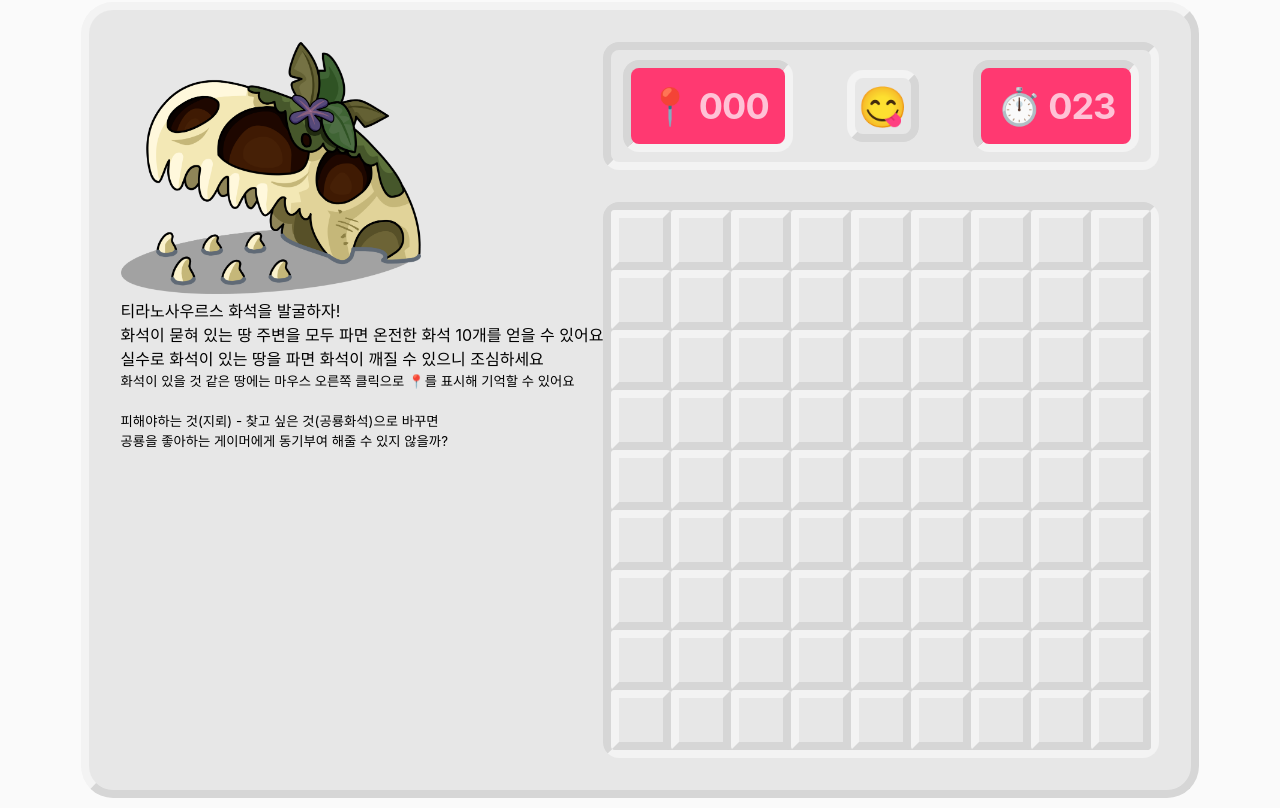
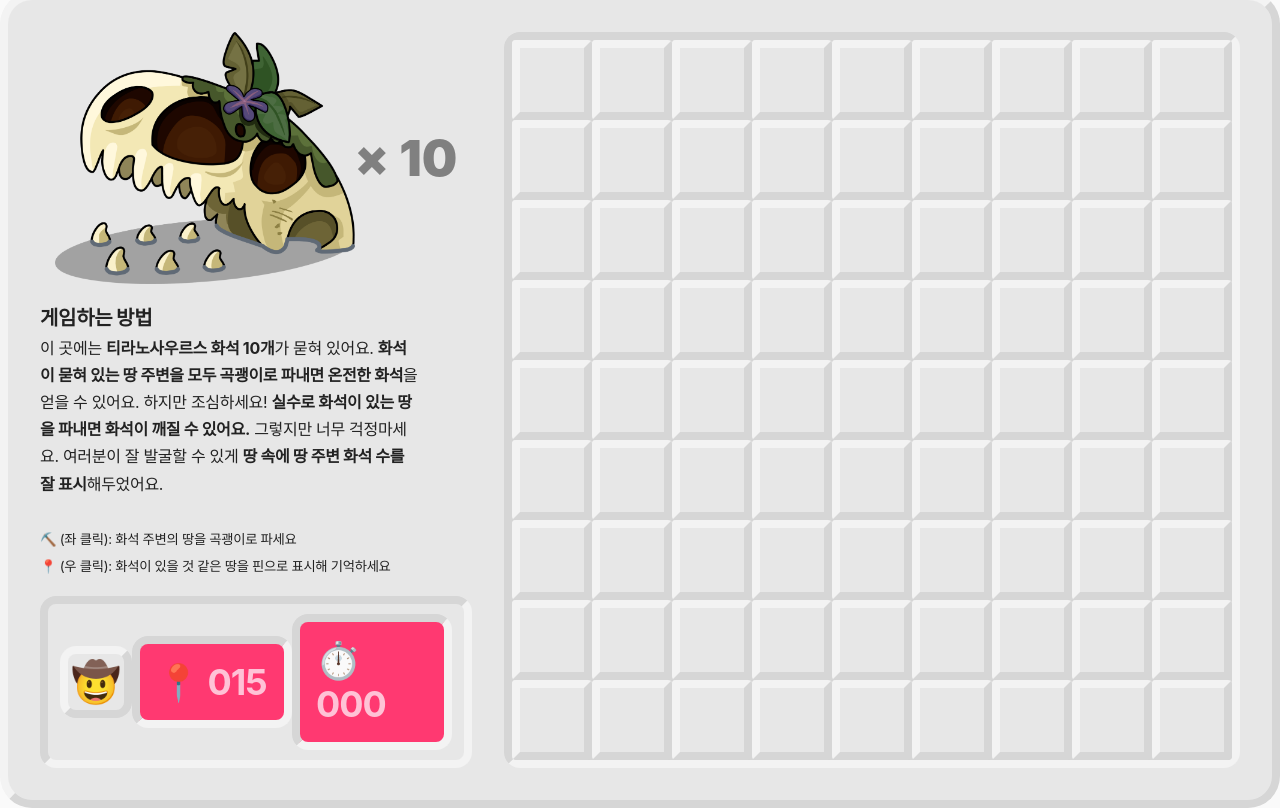
Before and after one commit to manudeli/minesweeper, a React (Create React App) app: page / in a window 1280 px wide. Built offline with nearby package versions, Linux system fonts and the light colour scheme.

Commit message:
handle right click

```diff
--- a/src/components/App/App.scss
+++ b/src/components/App/App.scss
@@ -17,7 +17,7 @@
 
 .Body {
   background-color: rgb(214, 214, 214);
-  margin-top: 32px;
+  margin-left: 32px;
   @include borders(rgb(243, 243, 243), rgb(214, 214, 214), 16px);
   display: grid;
   grid-template-rows: repeat(9, 1fr);
--- a/src/components/App/index.tsx
+++ b/src/components/App/index.tsx
@@ -1,67 +1,172 @@
-import React, { useState } from "react";
+import React, { useState, useEffect } from "react";
 
 import Button from "../Button";
 import NumberDisplay from "../NumberDisplay";
 import { generateCells } from "../../utils";
+import { Face, Cell, CellState } from "../../types";
 import imgFossil from "../../assets/fossil.png";
+import { NUMBER_OF_PINS, NUMBER_OF_BOMBS } from "../../constants";
 
 import "./App.scss";
 
 const App: React.FC = () => {
-  const [cells, setSells] = useState(generateCells());
+  const [cells, setCells] = useState<Cell[][]>(generateCells());
+  const [face, setFace] = useState<Face>(Face.curious);
+  const [time, setTime] = useState<number>(0);
+  const [live, setLive] = useState<boolean>(false);
+  const [bombCounter, setBombCounter] = useState<number>(NUMBER_OF_PINS);
+
+  useEffect(() => {
+    const handleMousedown = (): void => {
+      setFace(Face.finding);
+    };
+    const handleMouseup = (): void => {
+      setFace(Face.curious);
+    };
+    window.addEventListener("mousedown", handleMousedown);
+    window.addEventListener("mouseup", handleMouseup);
+
+    return () => {
+      window.removeEventListener("mousedown", handleMousedown);
+      window.removeEventListener("mouseup", handleMouseup);
+    };
+  }, []);
+
+  useEffect(() => {
+    if (live) {
+      const timer = setInterval(() => {
+        setTime(time + 1);
+      }, 1000);
+
+      return () => {
+        clearInterval(timer);
+      };
+    }
+  }, [live, time]);
+
+  const handleCellClick = (rowParam: number, colParam: number) => (): void => {
+    if (!live) {
+      setLive(true);
+    }
+  };
+
+  const handleCellContext = (rowParam: number, colParam: number) => (
+    e: React.MouseEvent<HTMLDivElement, MouseEvent>
+  ): void => {
+    e.preventDefault();
+
+    if (bombCounter <= 0) {
+      return;
+    }
+
+    const currentCells = cells.slice();
+    const currentCell = cells[rowParam][colParam];
+
+    if (currentCell.state === CellState.visible) {
+      return;
+    } else if (currentCell.state === CellState.open) {
+      currentCells[rowParam][colParam].state = CellState.flagged;
+      setCells(currentCells);
+      setBombCounter(bombCounter - 1);
+    } else if (currentCell.state === CellState.flagged) {
+      currentCells[rowParam][colParam].state = CellState.open;
+      setCells(currentCells);
+      setBombCounter(bombCounter + 1);
+    }
+  };
+
+  const handleFaceClick = (): void => {
+    if (live) {
+      setLive(false);
+      setTime(0);
+      setCells(generateCells());
+    }
+  };
 
   const renderCells = (): React.ReactNode => {
     return cells.map((row, rowIndex) =>
       row.map((cell, colIndex) => (
         <Button
           key={`${colIndex}-${rowIndex}`}
-          state={cell.state}
-          value={cell.value}
+          onClick={handleCellClick}
+          onContext={handleCellContext}
           row={rowIndex}
           col={colIndex}
+          value={cell.value}
+          state={cell.state}
         />
       ))
     );
   };
 
-  console.log(cells);
-
   return (
     <div className="App">
-      <div>
+      <div
+        style={{
+          display: "flex",
+          flexDirection: "column",
+          justifyContent: "space-between",
+        }}
+      >
+        <div style={{ fontSize: 50, fontWeight: 900 }}>
+          <div
+            style={{
+              display: "flex",
+              justifyContent: "center",
+              alignItems: "center",
+              fontSize: 50,
+              fontWeight: 900,
+              color: "gray",
+            }}
+          >
             <img
               src={imgFossil}
               alt="fossil"
               style={{ width: 300, borderRadius: 16 }}
             />
+            × {NUMBER_OF_BOMBS}
+          </div>
+        </div>
+        <div
+          style={{
+            width: 380,
+            lineHeight: 1.7,
+            letterSpacing: -0.3,
+            color: "#222222",
+          }}
+        >
+          <strong style={{ fontSize: 20, fontWeight: 900 }}>
+            게임하는 방법
+          </strong>{" "}
+          <br />이 곳에는{" "}
+          <strong>티라노사우르스 화석 {NUMBER_OF_BOMBS}개</strong>가 묻혀
+          있어요.{" "}
+          <strong>
+            화석이 묻혀 있는 땅 주변을 모두 곡괭이로 파내면 온전한 화석
+          </strong>
+          을 얻을 수 있어요. 하지만 조심하세요!{" "}
+          <strong>실수로 화석이 있는 땅을 파내면 화석이 깨질 수 있어요.</strong>{" "}
+          그렇지만 너무 걱정마세요. 여러분이 잘 발굴할 수 있게{" "}
+          <strong>땅 속에 땅 주변 화석 수를 잘 표시</strong>해두었어요.
           <br />
-        티라노사우르스 화석을 발굴하자! <br />
-        화석이 묻혀 있는 땅 주변을 모두 파면 온전한 화석 10개를 얻을 수 있어요
           <br />
-        실수로 화석이 있는 땅을 파면 화석이 깨질 수 있으니 조심하세요
+          <small>⛏️ (좌 클릭): 화석 주변의 땅을 곡괭이로 파세요</small>
           <br />
           <small>
-          화석이 있을 것 같은 땅에는 마우스 오른쪽 클릭으로 📍를 표시해 기억할
-          수 있어요
-        </small>
-        <br />
-        <br />
-        <small>
-          피해야하는 것(지뢰) - 찾고 싶은 것(공룡화석)으로 바꾸면
-          <br />
-          공룡을 좋아하는 게이머에게 동기부여 해줄 수 있지 않을까?
+            📍 (우 클릭): 화석이 있을 것 같은 땅을 핀으로 표시해 기억하세요
           </small>
         </div>
-      <div>
         <div className="Header">
-          <NumberDisplay value={0} type={"📍"} />
-          <div className="Face">
+          <div className="Face" onClick={handleFaceClick}>
             <span role="img" aria-label="face">
-              😋
+              {face}
             </span>
           </div>
-          <NumberDisplay value={23} type={"⏱️"} />
+          <NumberDisplay value={bombCounter} type={"📍"} />
+          <NumberDisplay value={time} type={"⏱️"} />
         </div>
+      </div>
+      <div>
         <div className="Body"> {renderCells()} </div>
       </div>
     </div>
--- a/src/components/Button/Button.scss
+++ b/src/components/Button/Button.scss
@@ -4,13 +4,13 @@
   background-color: #e7e7e7;
   @include borders(rgb(214, 214, 214), rgb(243, 243, 243), 4px);
   @include buttons();
-  width: 60px;
-  height: 60px;
+  width: 80px;
+  height: 80px;
   display: flex;
   justify-content: center;
   align-items: center;
   font-weight: 700;
-  font-size: 24px;
+  font-size: 30px;
 
   &.visible {
     @include borders(rgb(214, 214, 214), rgb(214, 214, 214), 12px);
--- a/src/components/Button/index.tsx
+++ b/src/components/Button/index.tsx
@@ -9,9 +9,18 @@ interface ButtonProps {
   col: number;
   state: CellState;
   value: CellValue;
+  onClick(rowParam: number, colParam: number): (...args: any[]) => void;
+  onContext(rowParam: number, colParam: number): (...args: any[]) => void;
 }
 
-const Button: React.FC<ButtonProps> = ({ row, col, state, value }) => {
+const Button: React.FC<ButtonProps> = ({
+  row,
+  col,
+  state,
+  value,
+  onClick,
+  onContext,
+}) => {
   const renderContent = (): React.ReactNode => {
     if (state === CellState.visible) {
       if (value === CellValue.bomb) {
@@ -20,7 +29,7 @@ const Button: React.FC<ButtonProps> = ({ row, col, state, value }) => {
             <img
               src={imgFossil}
               alt="fossil"
-              style={{ width: 66, borderRadius: 16 }}
+              style={{ width: 70, borderRadius: 16 }}
             />
           </span>
         );
@@ -45,6 +54,8 @@ const Button: React.FC<ButtonProps> = ({ row, col, state, value }) => {
       className={`Button ${
         state === CellState.visible ? "visible" : ""
       } value-${value}`}
+      onClick={onClick(row, col)}
+      onContextMenu={onContext(row, col)}
     >
       {renderContent()}
     </div>
--- a/src/components/NumberDisplay/NumberDisplay.scss
+++ b/src/components/NumberDisplay/NumberDisplay.scss
@@ -1,11 +1,12 @@
 @import "../../styles/index.scss";
 
 .NumberDisplay {
+  width: 160px;
   color: rgb(255, 194, 214);
   background-color: rgb(255, 57, 113);
   @include borders(rgb(243, 243, 243), rgb(214, 214, 214), 16px);
   padding: 16px;
-  text-align: center;
+  text-align: left;
   font-size: 36px;
   letter-spacing: -1px;
   font-weight: 700;
--- a/src/constants/index.ts
+++ b/src/constants/index.ts
@@ -1,3 +1,4 @@
 export const MAX_ROWS = 9;
 export const MAX_COLS = 9;
 export const NUMBER_OF_BOMBS = 10;
+export const NUMBER_OF_PINS = 15;
--- a/src/types/index.ts
+++ b/src/types/index.ts
@@ -18,3 +18,10 @@ export enum CellState {
 }
 
 export type Cell = { value: CellValue; state: CellState };
+
+export enum Face {
+  curious = "🤠",
+  finding = "🧐",
+  dead = "😵",
+  won = "🥳",
+}
```
Lines whose indentation alone changed are shown as unchanged.
